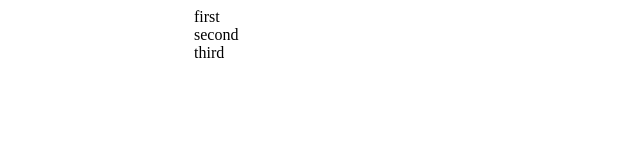
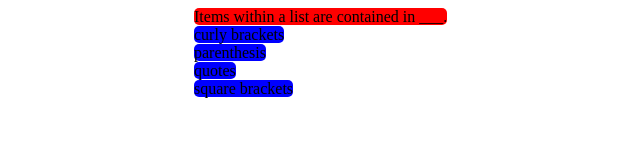
Before and after one commit to Chrismw7579/Homework4-repo, a plain HTML site: page quiz.html in a window 1280 px wide. Shown: the whole page, without its empty margins (126-766 px from the left). Drawn offline with nearby package versions, Linux system fonts and the light colour scheme.

Commit message:
Added on Click event for answers spans, added a js file called questions with question object, added answer and title classes to css file

```diff
--- /dev/null
+++ b/questions.js
@@ -0,0 +1,13 @@
+var questions = [
+    {
+        title: "Items within a list are contained in ___.",
+        choices: ["curly brackets", "parenthesis", "quotes", "square brackets"],
+        answer: "square brackets"
+    },
+
+    {
+        title:"test",
+        choices:["test1", "test2", "test3"],
+        answer: "test2"
+    }
+]
--- a/quiz.html
+++ b/quiz.html
@@ -12,7 +12,8 @@
     <div id="quiz">
         <!-- <h1 id="question"></h1>
         <ul id="list"></ul> -->
-    </div>
+        </div>
+    <script src="questions.js"></script>
     <script src="script.js"></script>
 </body>
 </html>
--- a/script.js
+++ b/script.js
@@ -1,28 +1,53 @@
-let quiz = $("#quiz");
+
+$(document).ready(function() {
+    let quiz = $("#quiz");
 
 
 
-// test questions
-let questions = ['first', 'second', 'third'];
-let answer = "third";
+    let index = 0;
+    let score = 0;
+    let penalty = 5;
+
+    CreateQuiz(index);
 
 
-let guess = -1;
 
-CreateQuiz(questions);
 
-function CreateQuiz(list) {
+    function CreateQuiz(index) {
+        let list = questions[index].choices;
+        let newDiv = $("<div>");
+        let newTitle = $("<span>");
 
-    for (var i = 0; i < list.length; i++) {
-        var newItem = $("<div>");
-        newItem.text(list[i]);
-        quiz.append(newItem);
-        // newItem.on("click", function(){
-        //    if (list[i] == answer) {
-        //        console.log("Correct");
-        //    } else {
-        //        console.log("Incorrect");
-        //    }
-        // })
+        newTitle.addClass("title");
+        newTitle.text(questions[index].title);
+        newDiv.append(newTitle);
+        quiz.append(newTitle);
+        for (var i = 0; i < list.length; i++) {
+            var newItem = $("<div>");
+            var textItem = $("<span>");
+            textItem.text(list[i]);
+            textItem.addClass("answer");
+            newItem.append(textItem);
+            quiz.append(newItem);
+        }
     }
-}
+
+    $(".answer").on("click", function() {
+
+        if ($(this).text() == questions[index].answer) {
+            console.log("Correct!");
+            score++;
+            console.log("score " + score);
+        } else {
+            console.log("Incorrect.")
+        }
+
+        index++;
+        quiz.empty();
+        CreateQuiz(index);
+    })
+
+
+
+
+})
--- a/style.css
+++ b/style.css
@@ -7,3 +7,15 @@ body {
 #main {
     text-align: center;
 }
+
+.answer {
+    background-color: blue;
+    border-radius: 5px;
+    margin: 3px 0 3px 0;
+}
+
+.title {
+    background-color: red;
+    border-radius: 5px;
+    margin: 3px 0 3px 0;
+}
```
